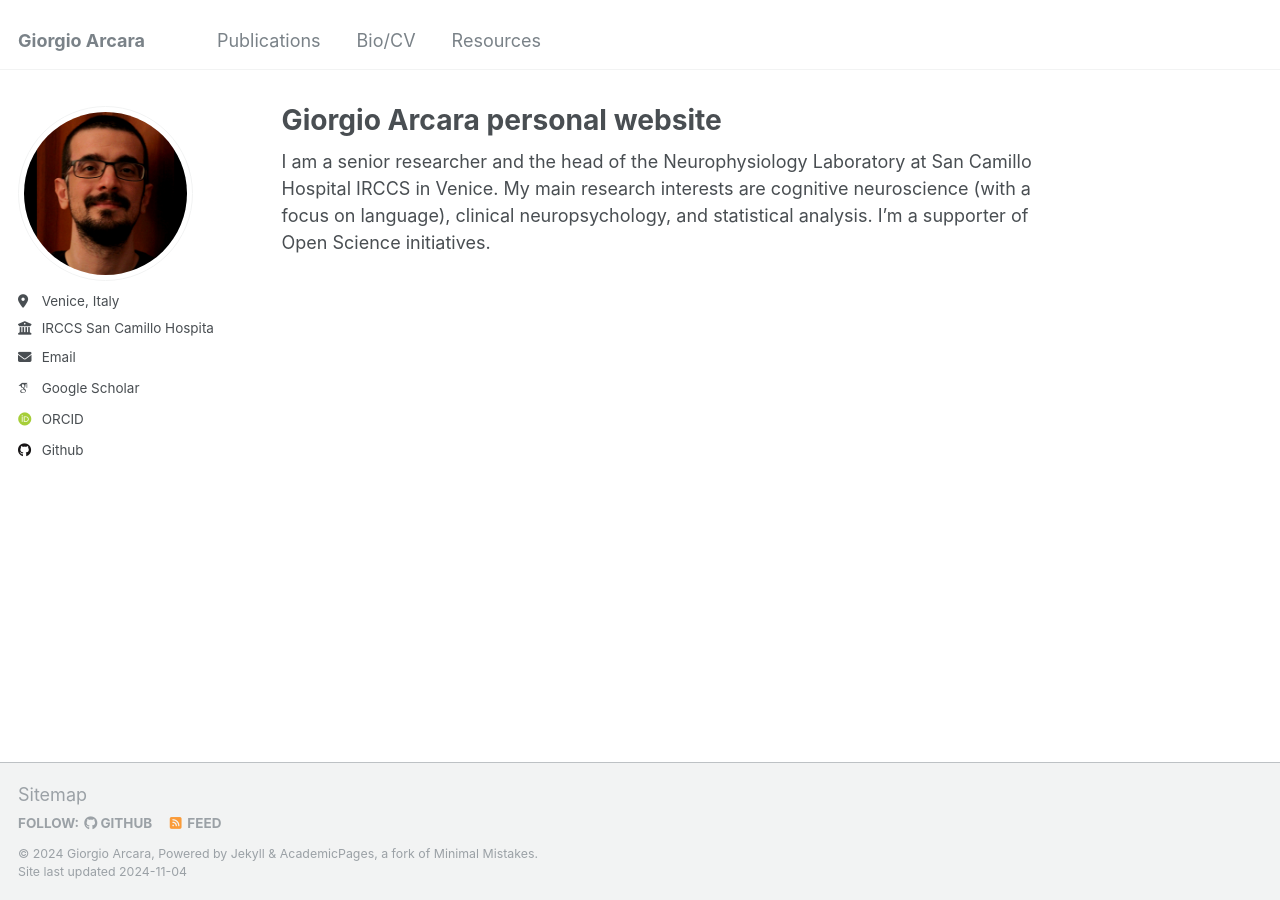
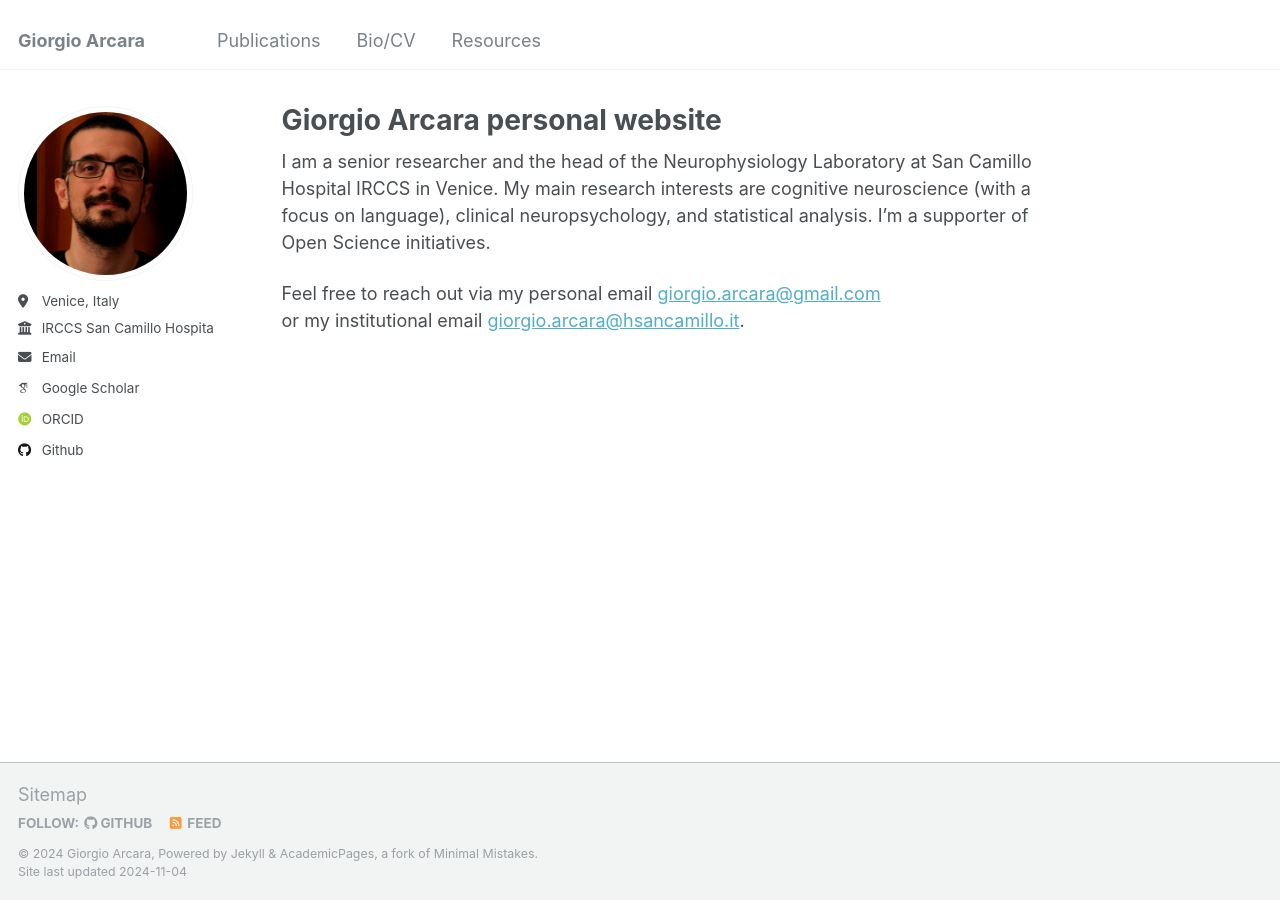
Before and after one commit to giorgioarcara/giorgioarcara.github.io, a Jekyll site: the page built from _pages/about.md, in a window 1280 px wide. Built offline with Jekyll 4.4.1, drawn with Linux system fonts in a browser that asks for light colours; some web fonts are replaced.

Commit message:
added contacts in home page

```diff
--- a/_pages/about.md
+++ b/_pages/about.md
@@ -9,3 +9,6 @@ redirect_from:
 
 I am a senior researcher and the head of the Neurophysiology Laboratory at San Camillo Hospital IRCCS in Venice.
 My main research interests are cognitive neuroscience (with a focus on language), clinical neuropsychology, and statistical analysis. I'm a supporter of Open Science initiatives.
+
+Feel free to reach out via my personal email [giorgio.arcara@gmail.com](mailto:giorgio.arcara@gmail.com) \\
+or my institutional email [giorgio.arcara@hsancamillo.it](mailto:giorgio.arcara@hsancamillo.it).
```
Also changed, not shown: 1 other file.
